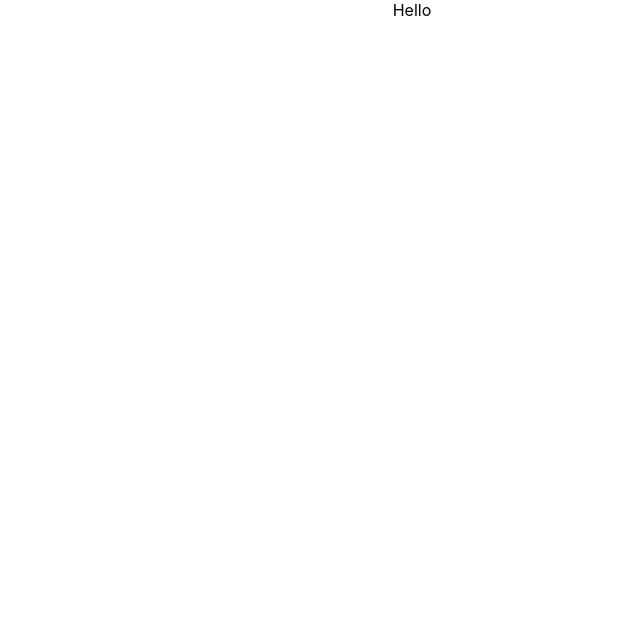
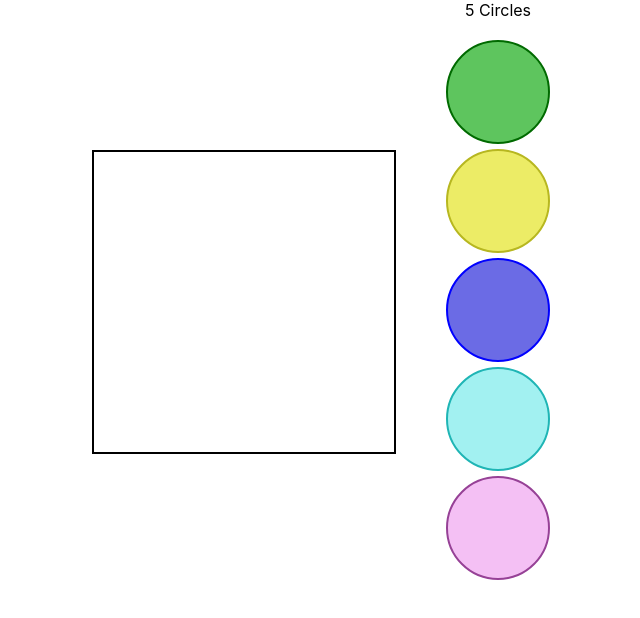
Before and after one commit to bheema-284/syngenta, a React (Vite) app in the folder my_app/: page / in a window 1280 px wide. Shown: the top 618 px of the page, without its empty margins (228-868 px from the left). Built offline with nearby package versions, Linux system fonts and the light colour scheme.

Commit message:
circles are added

```diff
--- a/my_app/src/App.css
+++ b/my_app/src/App.css
@@ -1,42 +1,56 @@
 .App {
   text-align: center;
 }
+.div{
+  display: flex;
+  gap: 50px;
+  width: 50%;
 
-.App-logo {
-  height: 40vmin;
-  pointer-events: none;
+  margin: auto;
 }
-
-@media (prefers-reduced-motion: no-preference) {
-  .App-logo {
-    animation: App-logo-spin infinite 20s linear;
-  }
+.ediv{
+   width: 300px;
+  height: 300px;
+  border: 2px solid ;
+  margin-top: 150px;
 }
-
-.App-header {
-  background-color: #282c34;
-  min-height: 100vh;
-  display: flex;
-  flex-direction: column;
-  align-items: center;
-  justify-content: center;
-  font-size: calc(10px + 2vmin);
-  color: white;
+.one{
+  background-color: rgb(94, 197, 94);
+  border: 2px solid rgb(0, 106, 0);
+  width: 100px;
+  height: 100px;
+  border-radius: 50%;
+  margin-top: 20px;
 }
-
-.App-link {
-  color: #61dafb;
+.two{
+  background-color: rgb(236, 236, 102);
+  border: 2px solid rgb(183, 183, 32);
+  width: 100px;
+  height: 100px;
+  border-radius: 50%;
+  margin-top: 5px;
 }
-
-@keyframes App-logo-spin {
-  from {
-    transform: rotate(0deg);
-  }
-  to {
-    transform: rotate(360deg);
-  }
+.three{
+  background-color: rgb(107, 107, 229);
+  border: 2px solid blue;
+  width: 100px;
+  height: 100px;
+  border-radius: 50%;
+  margin-top: 5px;
 }
-
-button {
-  font-size: calc(10px + 2vmin);
+.four{
+  background-color: rgb(162, 241, 241);
+  border: 2px solid rgb(31, 181, 181);
+  width: 100px;
+  height: 100px;
+  border-radius: 50%;
+  margin-top: 5px;
 }
+.five{
+  background-color: rgb(244, 192, 244);
+  border: 2px solid rgb(150, 65, 150);
+  width: 100px;
+  height: 100px;
+  border-radius: 50%;
+  margin-top: 5px;
+}
--- a/my_app/src/App.jsx
+++ b/my_app/src/App.jsx
@@ -1,7 +1,12 @@
 import './App.css';
+import { Circles } from './components/Circles';
 
 function App() {
-  return <div className="App">Hello</div>;
+  return (
+    <div className="App">
+      <Circles />
+    </div>
+  );
 }
 
 export default App;
--- /dev/null
+++ b/my_app/src/components/Circles.jsx
@@ -0,0 +1,35 @@
+import '../App.css';
+import { useState } from 'react';
+export const Circles = () => {
+  const [value, setValue] = useState('');
+  const [visible, toggleVisible] = useState(false);
+
+  return (
+    <div className="div">
+      <div className="ediv"></div>
+      <div>
+        5 Circles
+        <div
+          onClick={() => toggleVisible(!visible)}
+          id="1"
+          className="one"></div>
+        <div
+          id="2"
+          onClick={() => toggleVisible(!visible)}
+          className="two"></div>
+        <div
+          id="3"
+          onClick={() => toggleVisible(!visible)}
+          className="three"></div>
+        <div
+          id="4"
+          onClick={() => toggleVisible(!visible)}
+          className="four"></div>
+        <div
+          id="5"
+          onClick={() => toggleVisible(!visible)}
+          className="five"></div>
+      </div>
+    </div>
+  );
+};
```
